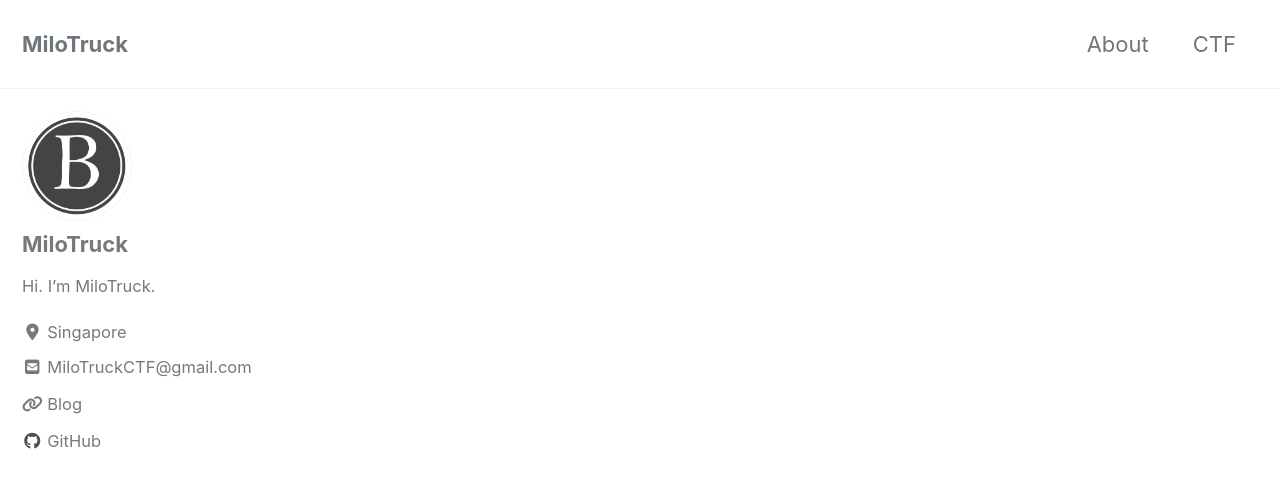
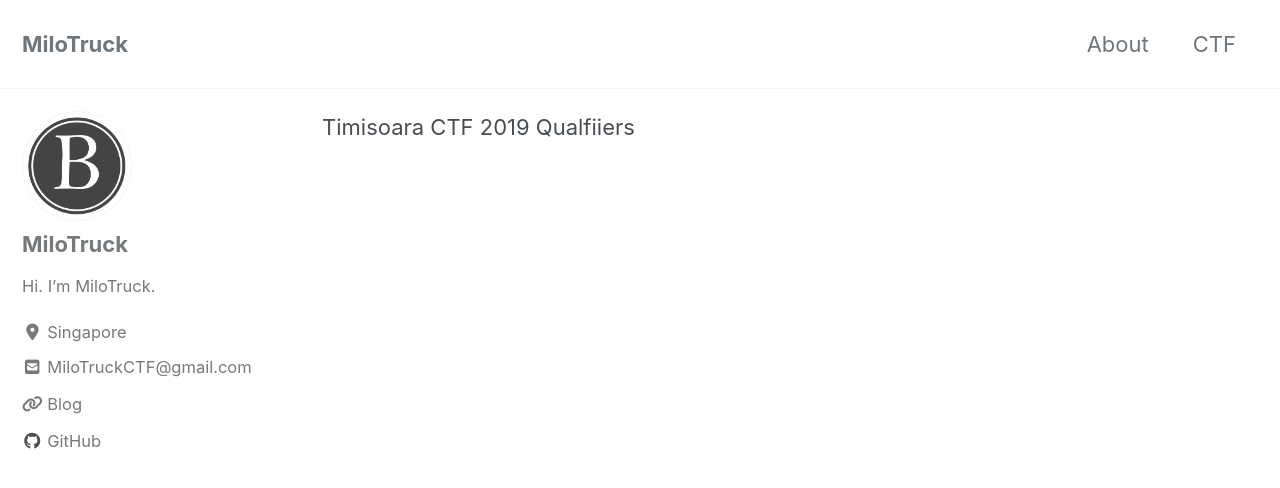
Before and after one commit to MiloTruck/milotruck.github.io, a Jekyll site: the page built from _pages/CTF.md, in a window 1280 px wide and 900 px high. Shown: the top 488 px of the window. Built offline with Jekyll 4.4.1, drawn with Linux system fonts in a browser that asks for light colours; cached includes are drawn as plain includes; nearby versions of some CDN libraries.

Commit message:
Edited _config.yml

```diff
--- a/_pages/CTF.md
+++ b/_pages/CTF.md
@@ -2,7 +2,10 @@
 layout: archive
 permalink: /CTF/
 title: "Archive of CTFs"
+author_profile: false
 header:
 	image: "/assets/images/CTF Logo.jpg"
 
 ---
+
+Timisoara CTF 2019 Qualfiiers
```
